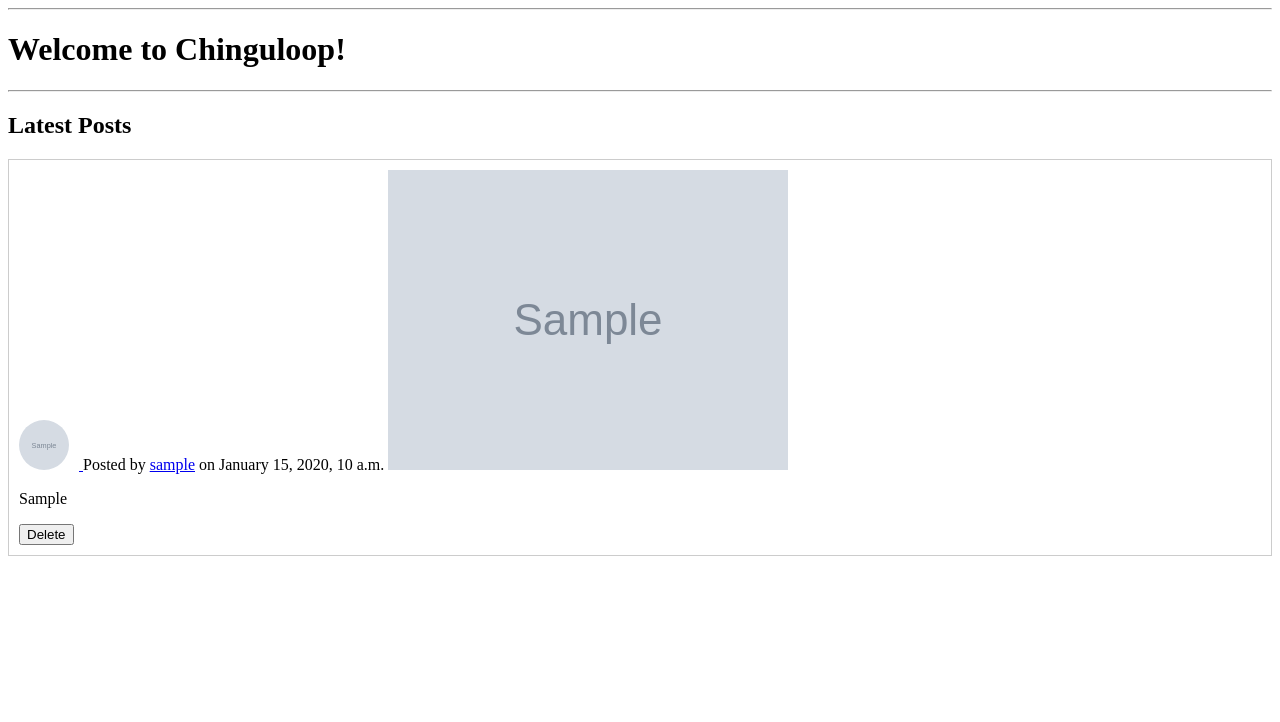
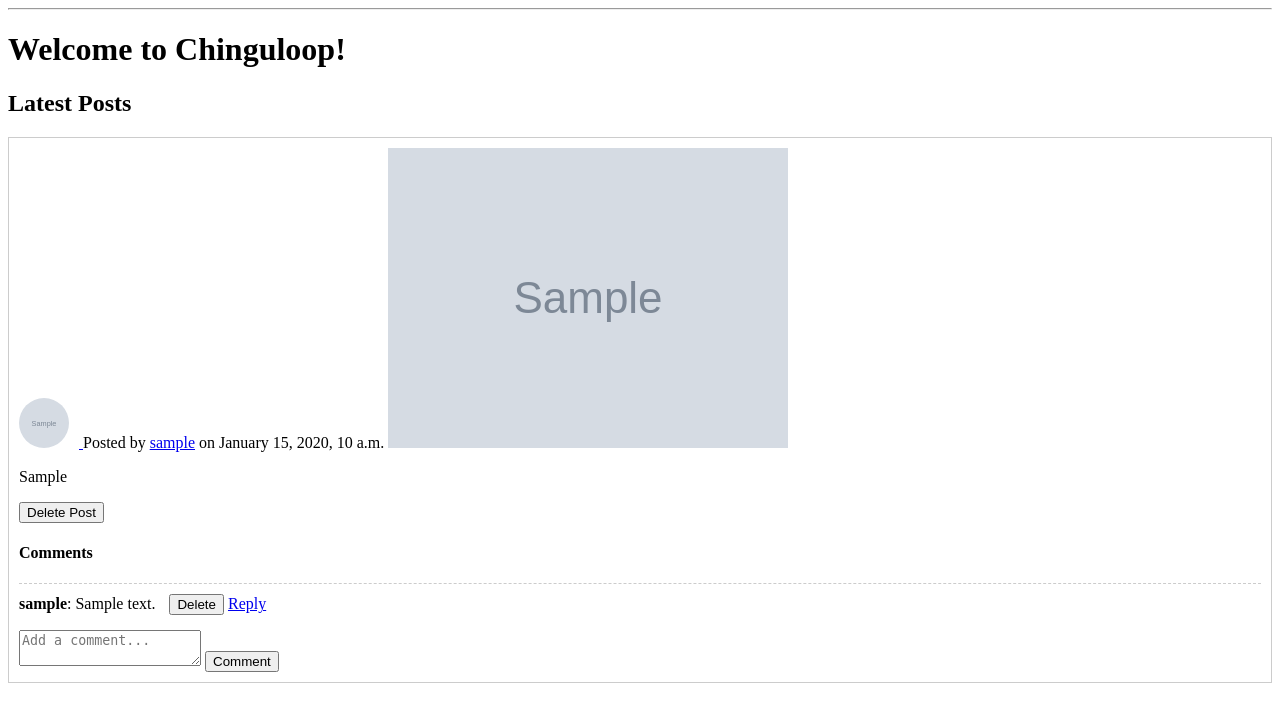
Before and after one commit to Hyunlai/projectobjor, a Django app: page / in a window 1280 px wide. Shown: the part 28-750 px from the top of the page. Run offline with Django 5.2, Linux system fonts and the light colour scheme; a user stored in the database is signed in; tables that the repository leaves empty hold one stand-in row (values such as "Sample post"); grey boxes marked "Sample" are stand-in pictures.

Commit message:
Feat: Added comments

```diff
--- a/Posts/models.py
+++ b/Posts/models.py
@@ -5,9 +5,19 @@ from django.contrib.auth.models import User
 
 class Post(models.Model):
     author = models.ForeignKey(User, on_delete=models.CASCADE)
-    image = models.ImageField(upload_to='post_images')
+    image = models.ImageField(upload_to='post_images', null=True, blank=True)
     caption = models.TextField(blank=True)
     created_at = models.DateTimeField(auto_now_add=True)
 
     def __str__(self):
         return f'Post by {self.author.username} at {self.created_at.strftime("%Y-%m-%d %H:%M")}'
+
+class Comment(models.Model):
+    post = models.ForeignKey(Post, on_delete=models.CASCADE, related_name='comments')
+    author = models.ForeignKey(User, on_delete=models.CASCADE)
+    text = models.TextField()
+    parent_comment = models.ForeignKey('self', on_delete=models.CASCADE, null=True, blank=True, related_name='replies')
+    created_at = models.DateTimeField(auto_now_add=True)
+
+    def __str__(self):
+        return f'Comment by {self.author.username} on {self.post}'
--- a/Posts/urls.py
+++ b/Posts/urls.py
@@ -5,4 +5,6 @@ urlpatterns = [
     path('new/', views.create_post, name='create_post'),
     path('', views.post_list, name='post_list'),
     path('delete/<int:post_id>/', views.delete_post, name='delete_post'),
+    path('comment/<int:post_id>/', views.add_comment, name='add_comment'),
+    path('comment/delete/<int:comment_id>/', views.delete_comment, name='delete_comment'),
 ]
--- a/templates/Base/home.html
+++ b/templates/Base/home.html
@@ -2,11 +2,6 @@
 
 {% block content %}
     <h1>Welcome to Chinguloop!</h1>
-    {% if not user.is_authenticated %}
-        <p>Please log in or register to get started.</p>
-    {% endif %}
-
-    <hr>
 
     {% if posts %}
         <h2>Latest Posts</h2>
@@ -18,6 +13,7 @@
                     {% endif %}
                 </a>
                 <p style="display:inline;">Posted by <a href="{% url 'profile' username=post.author.username %}">{{ post.author.username }}</a> on {{ post.created_at|date:"F j, Y, P" }}</p>
+
                 {% if post.image %}
                     <img src="{{ post.image.url }}" style="max-width: 100%; height: auto;">
                 {% endif %}
@@ -26,9 +22,57 @@
                 {% if request.user == post.author %}
                     <form method="post" action="{% url 'delete_post' post_id=post.id %}" style="display:inline;">
                         {% csrf_token %}
-                        <button type="submit">Delete</button>
+                        <button type="submit">Delete Post</button>
                     </form>
                 {% endif %}
+
+                <div style="margin-top: 20px;">
+                    <h4>Comments</h4>
+                    {% for comment in post.comments.all|dictsort:"created_at" %}
+                        {% if not comment.parent_comment %}
+                            <div style="border-top: 1px dashed #ccc; padding-top: 10px; margin-top: 10px;">
+                                <p style="display:inline;"><strong>{{ comment.author.username }}</strong>: {{ comment.text }}</p>
+                                {% if request.user == comment.author %}
+                                    <form method="post" action="{% url 'delete_comment' comment_id=comment.id %}" style="display:inline; margin-left: 10px;">
+                                        {% csrf_token %}
+                                        <button type="submit">Delete</button>
+                                    </form>
+                                {% endif %}
+                                <a href="#" onclick="document.getElementById('reply-form-{{ comment.id }}').style.display='block';">Reply</a>
+
+                                <div id="reply-form-{{ comment.id }}" style="display:none; margin-left: 20px;">
+                                    <form method="post" action="{% url 'add_comment' post_id=post.id %}">
+                                        {% csrf_token %}
+                                        <input type="hidden" name="parent_id" value="{{ comment.id }}">
+                                        <textarea name="text" placeholder="Add a reply..." required></textarea>
+                                        <button type="submit">Reply</button>
+                                    </form>
+                                </div>
+                                {% for reply in comment.replies.all|dictsort:"created_at" %}
+                                    <div style="margin-left: 40px; border-left: 2px solid #eee; padding-left: 10px; margin-top: 5px;">
+                                        <p style="display:inline;"><strong>{{ reply.author.username }}</strong>: {{ reply.text }}</p>
+                                        {% if request.user == reply.author %}
+                                            <form method="post" action="{% url 'delete_comment' comment_id=reply.id %}" style="display:inline; margin-left: 10px;">
+                                                {% csrf_token %}
+                                                <button type="submit">Delete</button>
+                                            </form>
+                                        {% endif %}
+                                    </div>
+                                {% endfor %}
+                            </div>
+                        {% endif %}
+                    {% empty %}
+                        <p>No comments yet.</p>
+                    {% endfor %}
+
+                    <div style="margin-top: 15px;">
+                        <form method="post" action="{% url 'add_comment' post_id=post.id %}">
+                            {% csrf_token %}
+                            <textarea name="text" placeholder="Add a comment..." required></textarea>
+                            <button type="submit">Comment</button>
+                        </form>
+                    </div>
+                </div>
             </div>
         {% endfor %}
     {% else %}
--- a/templates/base.html
+++ b/templates/base.html
@@ -9,7 +9,8 @@
         {% if request.user.is_authenticated %}
             <span>Hello, {{ request.user.username }}!</span>
             <a href="{% url 'profile' username=request.user.username %}">Profile</a>
-            <a href="{% url 'create_post' %}">Create Post</a>  <form action="{% url 'logout' %}" method="post" style="display:inline;">
+            <a href="{% url 'create_post' %}">Create Post</a>
+            <form action="{% url 'logout' %}" method="post" style="display:inline;">
                 {% csrf_token %}
                 <button type="submit" style="border: none; background: none; cursor: pointer; color: blue; text-decoration: underline; font-family: inherit; font-size: inherit;">Log Out</button>
             </form>
```
Also changed, not shown: Posts/forms.py (+6 -1 lines), Posts/views.py (+33 -2 lines), Posts/migrations/0002_comment.py (added), Posts/migrations/0003_comment_parent_comment.py (added), Posts/migrations/0004_alter_post_image.py (added).
